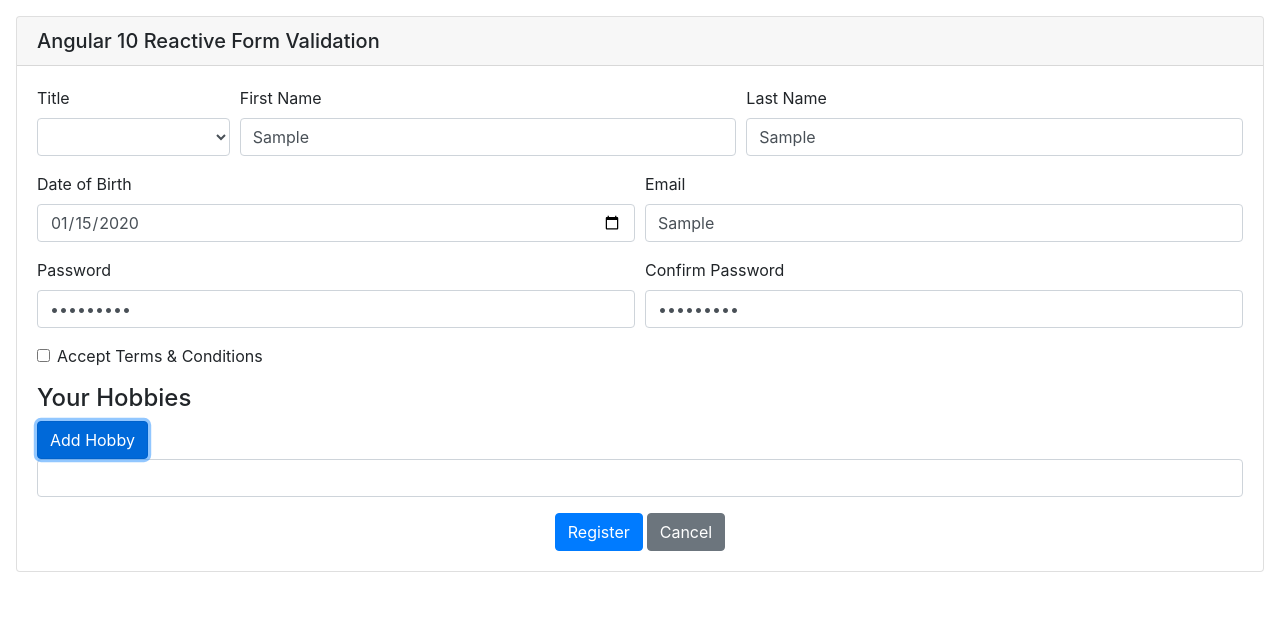
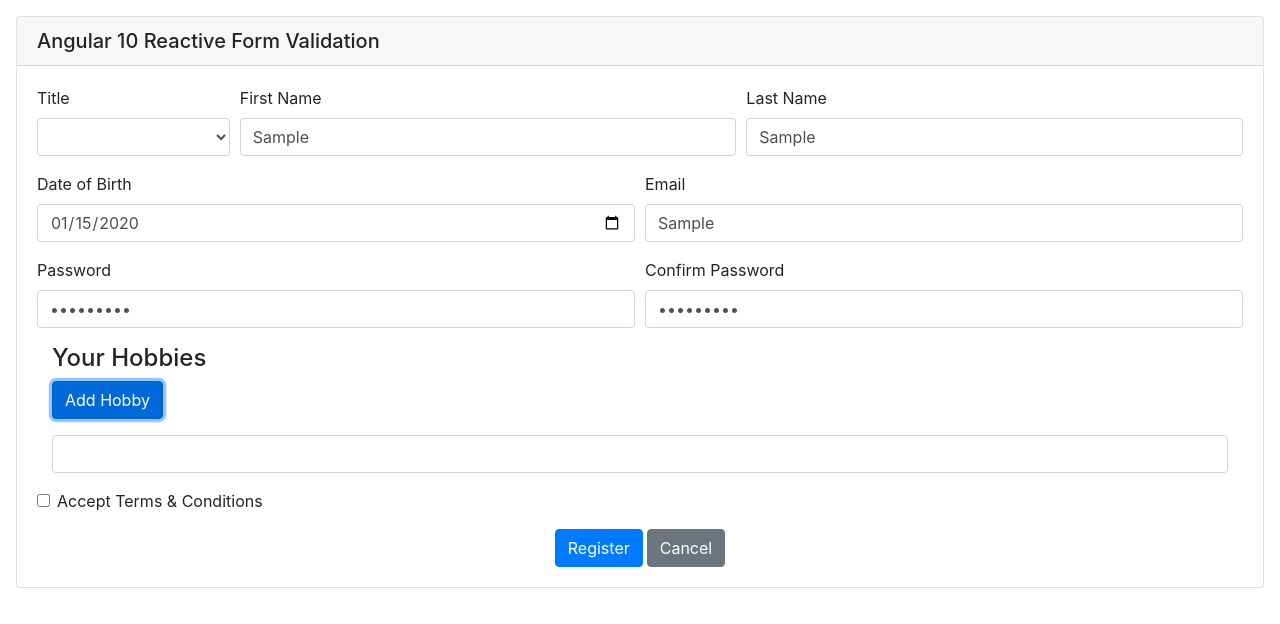
Before and after one commit to AbdallaSoliman/form-validation-anguler-10, an Angular app: page / in a window 1280 px wide. Both pictures are taken after typing "Sample", "Sample", "2020-01-15", "Sample", "Sample123", "Sample123" into the empty fields and a click on the button "Add Hobby". Shown: the top 624 px of the page. Built offline with nearby package versions, Linux system fonts and the light colour scheme.

Commit message:
add formArrayName validation

```diff
--- a/src/app/app.component.html
+++ b/src/app/app.component.html
@@ -77,19 +77,30 @@
           </div>
         </div>
       </div>
+      <!-- <div class="form-row"> -->
+
+        <div formArrayName="hobbies">
+          <div class="form-group col">
+            <h4>Your Hobbies</h4>
+            <button class="btn btn-primary" type="button" (click)="onAddHobby()"> Add Hobby </button>
+          </div>
+          <div class="form-group col" >
+            <div  *ngFor="let hobbyControl of f.hobbies.controls; let i=index">
+              <input [formControlName]="i" type="text" class="form-control"
+              [ngClass]="{ 'is-invalid': submitted && hobbyControl.errors }" />
+              <div *ngIf="submitted" class="invalid-feedback" >Enter your hobbies</div>
+            </div>
+
+        </div>
+      </div>
+      <!--  </div>   -->
   <div class="form-group form-check">
     <input type="checkbox" formControlName="acceptTerms" id="acceptTerms" class="form-check-input"
       [ngClass]="{ 'is-invalid': submitted && f.acceptTerms.errors }" />
     <label for="acceptTerms" class="form-check-label">Accept Terms & Conditions</label>
     <div *ngIf="submitted && f.acceptTerms.errors" class="invalid-feedback">Accept Ts & Cs is required</div>
   </div>
-      <div formArrayName="hobbies">
-        <h4>Your Hobbies</h4>
-        <button class="btn btn-primary" type="button" (click)="onAddHobby()"> Add Hobby </button>
-        <div class="form-group" *ngFor="let hobbyControl of f.hobbies.controls; let i=index">
-          <input [formControlName]="i" type="text" class="form-control" >
-        </div>
-      </div>
+
   <div class="text-center">
     <button class="btn btn-primary mr-1">Register</button>
     <button class="btn btn-secondary" type="reset" (click)="onReset()">Cancel</button>
--- a/src/app/app.component.ts
+++ b/src/app/app.component.ts
@@ -36,17 +36,27 @@ export class AppComponent implements OnInit {
             ),
           ],
         ],
-        email: ["", {updateOn: 'blur',validators:[Validators.required, Validators.email], asyncValidators: EmailMustIn(["abdalla@yahoo.com", "abdalla@gmail.com"])}],
+        email: [
+          "",
+          {
+            updateOn: "blur",
+            validators: [Validators.required, Validators.email],
+            asyncValidators: EmailMustIn([
+              "abdalla@yahoo.com",
+              "abdalla@gmail.com",
+            ]),
+          },
+        ],
         password: ["", [Validators.required, Validators.minLength(6)]],
         confirmPassword: ["", Validators.required],
-        hobbies: new FormArray([]),
+        hobbies: this.formBuilder.array([]),
         acceptTerms: [false, Validators.requiredTrue],
       },
       {
         validator: [
           MustMatch("password", "confirmPassword"),
           MustIn("firstName", ["chris", "Anna"]),
-        ]
+        ],
       }
     );
   }
@@ -67,7 +77,8 @@ export class AppComponent implements OnInit {
   // }
 
   onAddHobby(): void {
-    const form = new FormControl(null, Validators.required);
+    // const form = new FormControl(null, Validators.required);
+    const form = this.formBuilder.control("", Validators.required);
     (this.registerForm.controls["hobbies"] as FormArray).push(form);
   }
 
```
Lines whose indentation alone changed are shown as unchanged.
